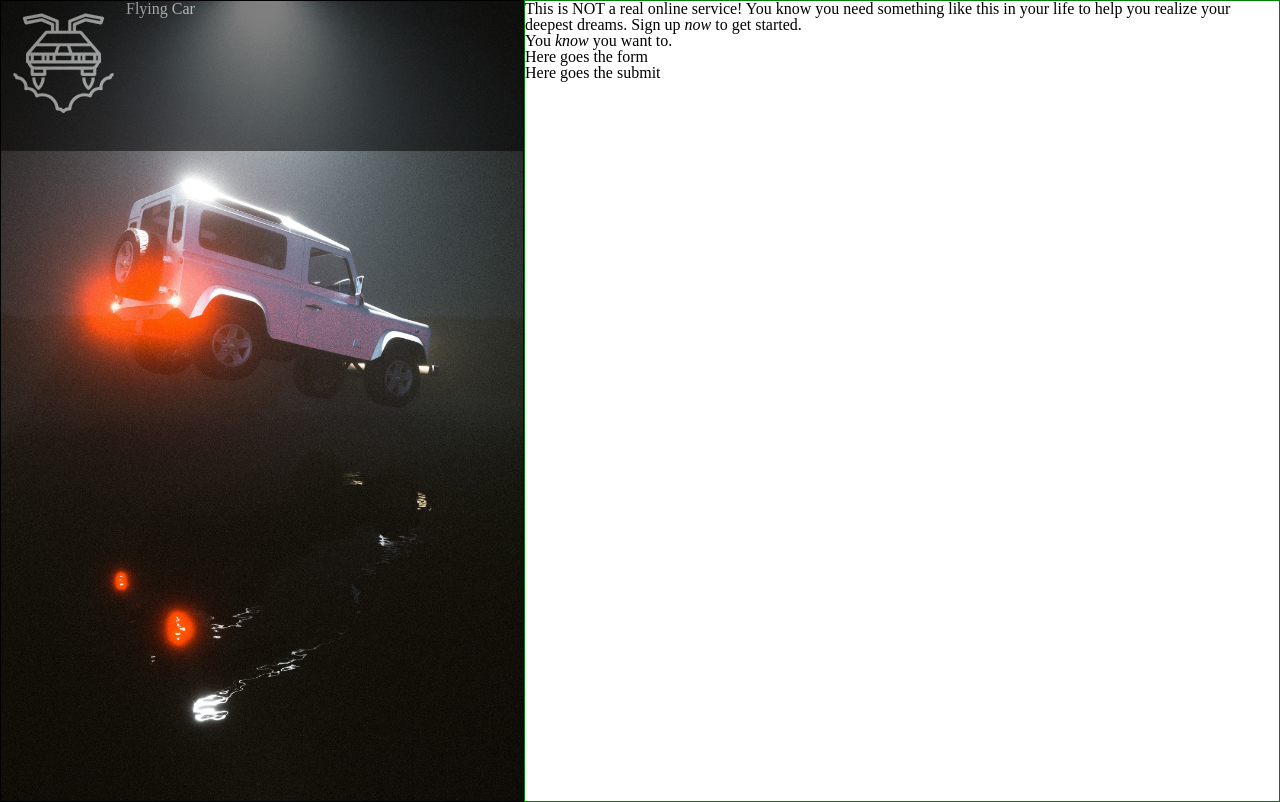
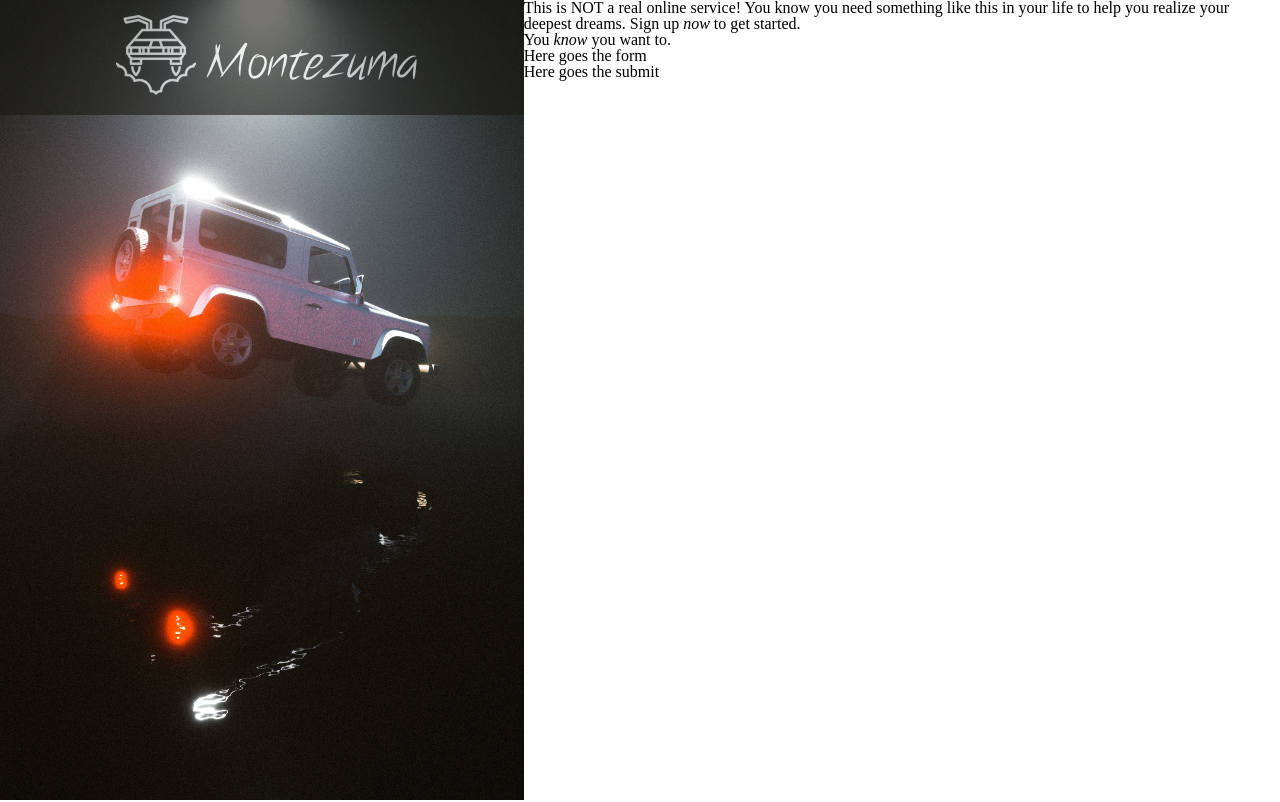
Before and after one commit to Sivnerof/Sign-Up-Form, a plain HTML site: page index.html in a window 1280 px wide. Drawn offline with Linux system fonts and the light colour scheme.

Commit message:
Added Fonts To Header

```diff
--- a/index.html
+++ b/index.html
@@ -22,7 +22,7 @@
     <div id="container-left">
         <header id="banner">
             <img src="assets/flying-car.svg" alt="flying car logo">
-            <h1 id="logo">Flying Car</h1>
+            <h1 id="logo">Montezuma</h1>
         </header>
     </div>
     <div id="container-right">
--- a/scss/style.scss
+++ b/scss/style.scss
@@ -14,7 +14,6 @@ em {
 }
 
 #container-left {
-    border: 1px solid black;
     width: 45%;
     height: 100%;
     background-image: url(../assets/jeep.jpg);
@@ -23,25 +22,29 @@ em {
 
     #banner {
         display: flex;
+        justify-content: center;
+        align-items: center;
+        padding-top: 15px;
         width: 100%;
-        background-color: black;
-        opacity: 0.5;
+        background-color: #1A1914;
+        opacity: 0.6;
 
         #logo{
             opacity: 1;
             color: white;
+            font-size: 48px;
+            font-family: 'note_thisregular';
         }
 
         img {
-            height: 150px;
-            width: 125px;
+            height: 100px;
+            width: 100px;
             opacity: 1;
         }
     }
 }
 
 #container-right {
-    border: 1px solid green;
     height: 100%;
     width: 65%;
 }
```
Also changed, not shown: css/style.css, css/style.min.css.
